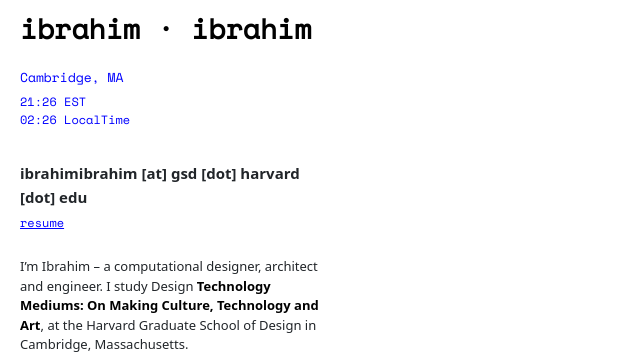
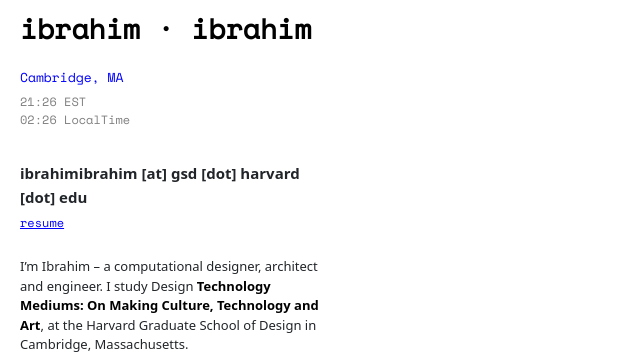
Before and after one commit to Ibrahim2595/ibrahim-works, a PHP site: page /about.html in a window 1280 px wide. Shown: the part 56-412 px from the top of the page, without its empty margins (0-640 px from the left). Run offline with PHP 8.4, Linux system fonts and the light colour scheme; some libraries are stand-ins or nearby versions.

Commit message:
update12

```diff
--- a/index.html
+++ b/index.html
@@ -65,7 +65,7 @@
           <h3 class="mobile-title" style="font-weight: bold;"> ibrahim · ibrahim</h3>
           <div class="pt-3 mobile-list">
             <ul class="no-style px-0">
-              <h6 style="font-family: 'Space Mono'; color: blue; font-size: 13px;"> Cambridge, MA </h6>
+              <h6 style="font-family: 'Space Mono'; color: grey; font-size: 13px;"> Cambridge, MA </h6>
               <div id="MyClockDisplay2">
                 <script src="./src/clock2.js"></script>
               </div>
@@ -211,7 +211,7 @@
 
 
 
-                <b><a href="#project_one" class="text-reset text-decoration-none" >machines</a></b>
+                <b><a  href="#project_one" class="text-reset text-decoration-none" >machines</a></b>
                 <br>
                 <b><a href="#project_six" class="text-reset text-decoration-none">fabrication & research</a></b>
                 <br>
--- a/styles/styles.css
+++ b/styles/styles.css
@@ -119,7 +119,7 @@
 #MyClockDisplay2 {
     font-family: 'Space Mono';
     font-size: 12px;
-    color: blue;
+    color: grey;
 }
 
 /* MOBILE STYLES */
```
